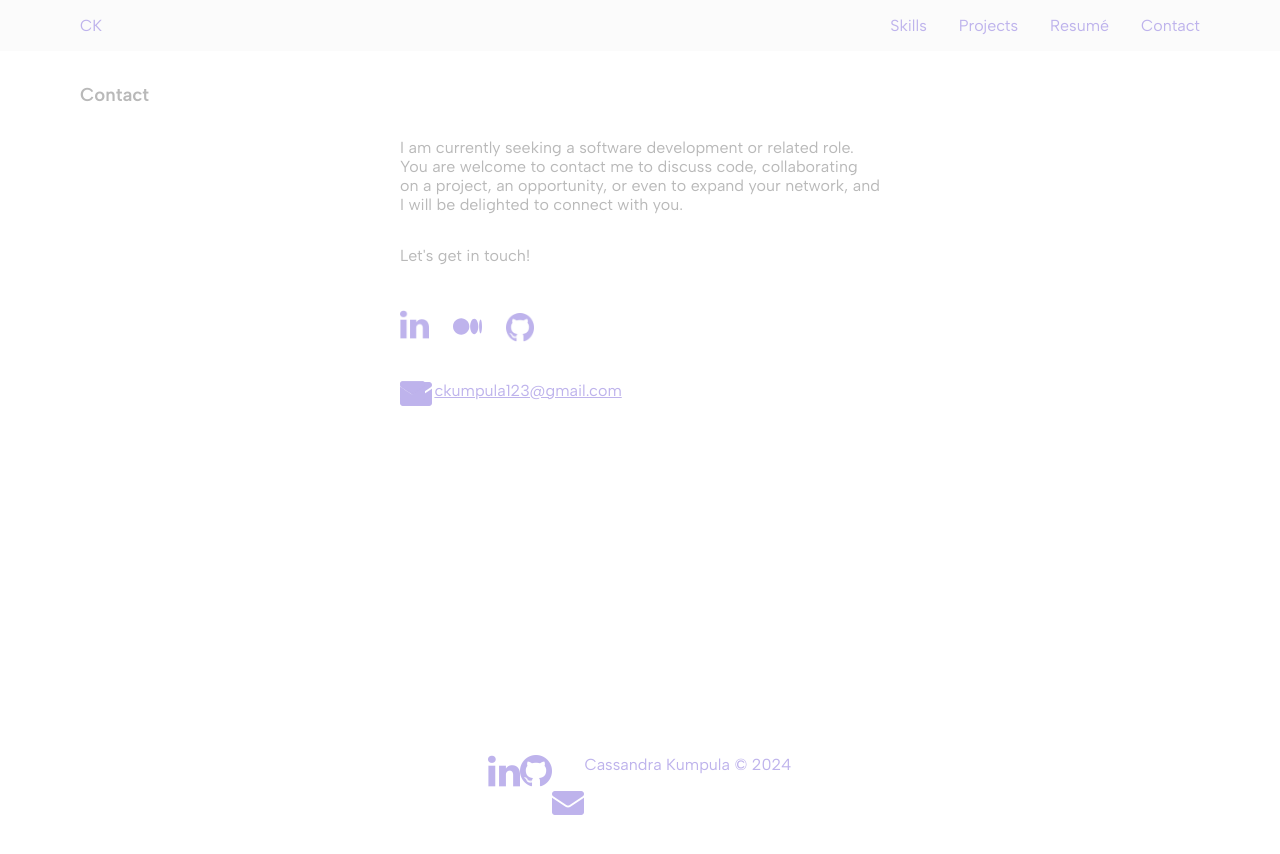
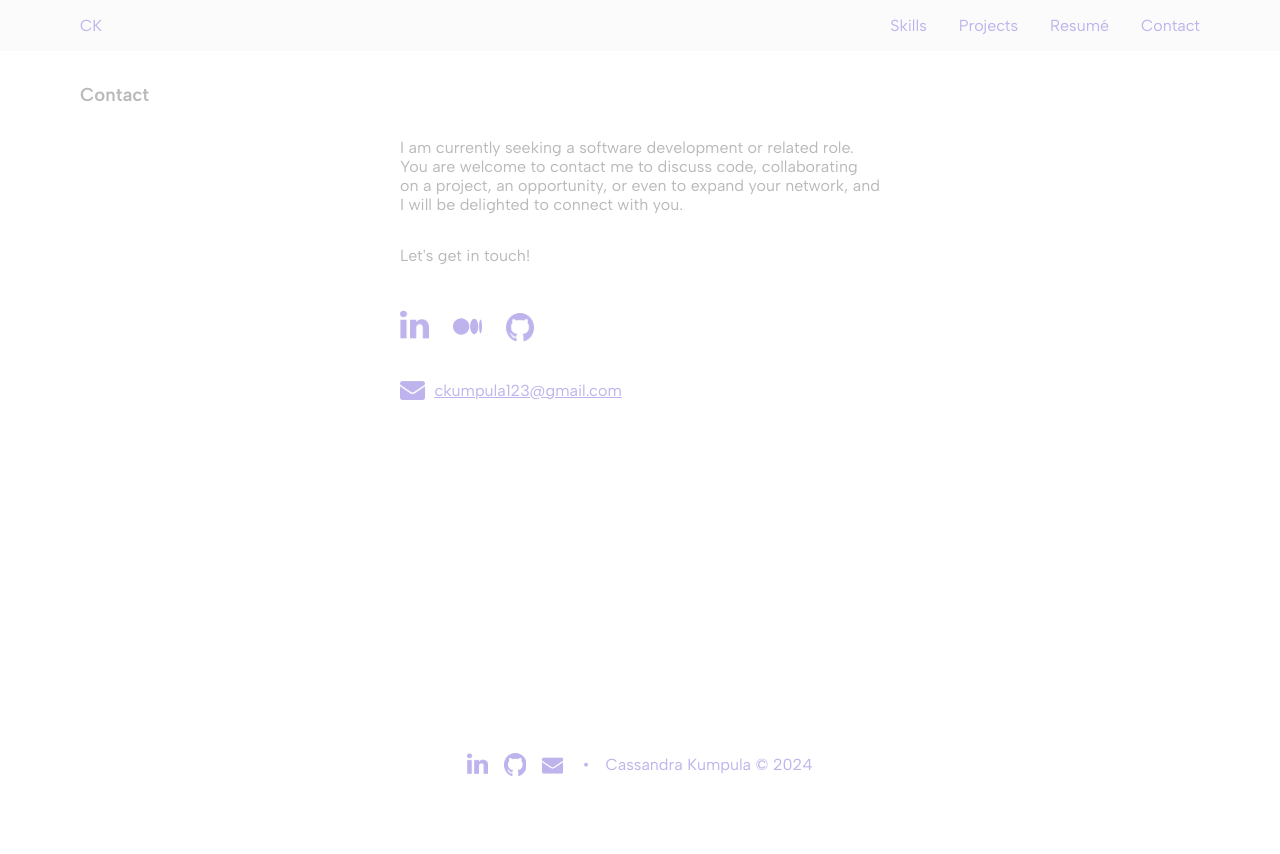
Before and after one commit to cassiek/portfolio, a React (Vite) app: page /contact in a window 1280 px wide. Shown: the top 854 px of the page. After the commit the page ends 800 px from the top, so only its background shows below. Built offline with nearby package versions, Linux system fonts and the light colour scheme; no server answers.

Commit message:
add bullet point to Footer

```diff
--- a/src/components/Footer/Footer.jsx
+++ b/src/components/Footer/Footer.jsx
@@ -15,12 +15,11 @@ function Footer() {
     //<img className="footer__email-icon" src={email}/>
     return (
         <footer className="footer">
-            <Link to="https://www.linkedin.com/in/cassie-k/" className="linkedin"></Link>
-            <Link to="https://github.com/cassiek" className="github"></Link>
-            <Link to="mailto:ckumpula123@gmail.com" className="email"></Link>
-            <p className="footer__copyright">
-                Cassandra Kumpula © 2024
-            </p>
+            <Link to="https://www.linkedin.com/in/cassie-k/" className="footer__linkedin-icon"></Link>
+            <Link to="https://github.com/cassiek" className="footer__github-icon"></Link>
+            <Link to="mailto:ckumpula123@gmail.com" className="footer__email-icon"></Link>
+            <p className="footer__bullet-point">•</p>
+            <p className="footer__copyright">Cassandra Kumpula © 2024</p>
         </footer>
     )
 };
--- a/src/components/Footer/Footer.scss
+++ b/src/components/Footer/Footer.scss
@@ -5,98 +5,21 @@
     display: flex;
     justify-content: center;
     margin: 0.5rem 0;
+    &__bullet-point {
+        color: $portfolio-lilac;
+        margin-right: 1rem;
+    }
     &__copyright {
         color: $portfolio-lilac;
         width: fit-content;
     }
     &__linkedin-icon {
-        width: 1.4rem;
-        margin-top: -0.15rem;
+        background-image: url('../../assets/icons/linkedin.png');
+        width: 1.3rem;
+        height: 1.3rem;
+        display: block;
         margin-right: 1rem;
-        &:hover {
-            //display: none;
-
-        }
-        &:active {
-            //display: none;
-            transform: translate(0, 0.2rem);
-        }
-    }
-    &__linkedin-icon--dark {
-        width: 1.4rem;
-        margin-top: -0.15rem;
-        margin-right: 1rem;
-        //display: none;
-        &:hover {
-            //display: block;
-
-        }
-        &:active {
-            //display: block;
-            transform: translate(0, 0.2rem);
-        }
-    }
-    &__github-icon {
-        width: 1.4rem;
-        margin-right: 1.05rem;
-        margin-top: -0.05rem;
-        &:hover {
-            //display: none;
-
-        }
-        &:active {
-            //display: none;
-            transform: translate(0, 0.2rem);
-            //display: none;
-        }
-    }
-    &__github-icon--dark {
-        width: 1.4rem;
-        margin-right: 1.05rem;
-        margin-top: -0.05rem;
-        //display: none;
-        &:hover {
-            //display: block;
-
-        }
-        &:active {
-            //display: block;
-            transform: translate(0, 0.2rem);
-        }
-    }
-    &__email-icon {
-        width: 1.4rem;
-        margin-right: 1rem;
-        &:hover {
-            //display: none;
-            filter: opacity(0.5) drop-shadow(0 0 0 black) saturate(1000%);
-            //filter: opacity(0.5) drop-shadow(0 0 0 black) saturate(1000%);
-        }
-        &:active {
-            //display: none;
-            transform: translate(0, 0.2rem);
-        }
-    }
-    &__email-icon--dark {
-        //display: none;
-        width: 1.4rem;
-        margin-right: 1rem;
-        &:hover {
-            //display: block;
-
-        }
-        &:active {
-            //display: block;
-            transform: translate(0, 0.2rem);
-        }
-    }
-}
-
-.linkedin {
-    background-image: url('../../assets/icons/linkedin.png');
-    width: 2rem;
-    height: 2rem;
-    display: block;
+        margin-top: -0.12rem;
         background-repeat: no-repeat;
         background-size: cover;
         &:hover {
@@ -106,11 +29,13 @@
             transform: translate(0, 0.2rem);
         }
     }
-.github {
+    &__github-icon {
         background-image: url('../../assets/icons/github.png');
-    width: 2rem;
-    height: 2rem;
+        width: 1.4rem;
+        height: 1.4rem;
         display: block;
+        margin-right: 1rem;
+        margin-top: -0.1rem;
         background-repeat: no-repeat;
         background-size: cover;
         &:hover {
@@ -120,11 +45,13 @@
             transform: translate(0, 0.2rem);
         }
     }
-.email {
+    &__email-icon {
         background-image: url('../../assets/icons/email.png');
-    width: 2rem;
-    height: 2rem;
+        width: 1.3rem;
+        height: 1.3rem;
         display: block;
+        margin-right: 1.2rem;
+        //margin-top: -0.1rem;
         background-repeat: no-repeat;
         background-size: cover;
         &:hover {
@@ -134,3 +61,4 @@
             transform: translate(0, 0.2rem);
         }
     }
+}
```
Lines whose indentation alone changed are shown as unchanged.
